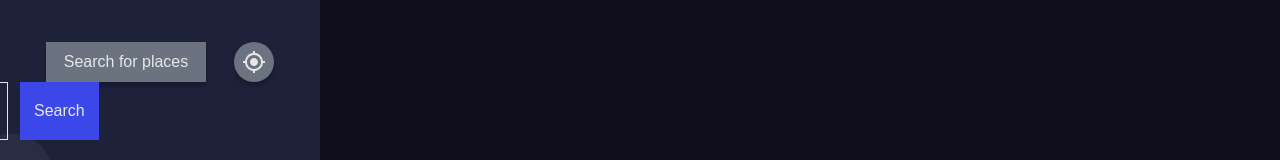
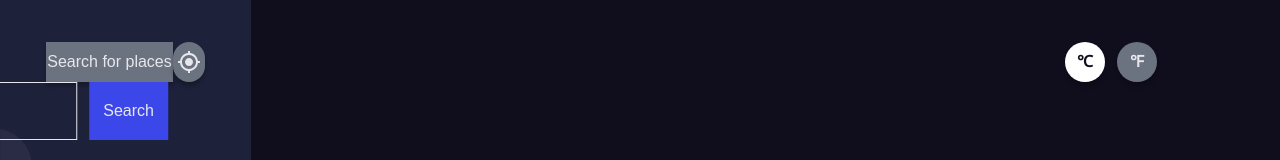
Before and after one commit to VinhTruong2001/devchallenge.weatherForcast, a React (Create React App) app: page / in a window 1280 px wide. Shown: the top 160 px of the page. Built offline with nearby package versions, Linux system fonts and the light colour scheme; no server answers.

Commit message:
change degree unit btn

```diff
--- a/src/App.jsx
+++ b/src/App.jsx
@@ -8,6 +8,7 @@ function App() {
   const [isToggleLocation, setIsToggleLocation] = useState(false);
   const [woeid, setWoeid] = useState(1252431);
   const [weatherData, setWeatherData] = useState(null);
+  const [degreeUnit, setDegreeUnit] = useState(0)
 
   useEffect(() => {
     callApi('GET', null, woeid).then((res) => {
@@ -16,6 +17,8 @@ function App() {
     })
   }, [woeid])
 
+
+
   return (
     <div className="App">
       <div className="flex flex-col lg:flex-row min-h-screen">
@@ -23,6 +26,7 @@ function App() {
           <SideBar
             weatherData={weatherData}
             toggleLocation={() => setIsToggleLocation(true)}
+            degreeUnit={degreeUnit}
           />
           <LocationSearch
             toggleLocation={() => setIsToggleLocation(false)}
@@ -31,8 +35,21 @@ function App() {
           />
         </div>
 
-        <div className="lg:flex-2-3 bg-secondary-color">
-
+        <div className="lg:flex-2-3 bg-secondary-color p-[52px_54px_25px] lg:p-[42px_123px_25px_154px]">
+          <div className="flex justify-end">
+            <div
+              onClick={() => setDegreeUnit(0)}
+              className={`w-10 h-10 flex-center shadow-btn rounded-full bg-gray-500 cursor-pointer mr-3 font-bold ${degreeUnit === 0 && 'text-secondary-color bg-white'}`}
+            >
+                &#8451;
+            </div>
+            <div
+              onClick={() => setDegreeUnit(1)}
+              className={`w-10 h-10 flex-center shadow-btn rounded-full bg-gray-500 cursor-pointer font-bold ${degreeUnit === 1 && 'text-secondary-color bg-white'}`}
+            >
+                &#8457;
+            </div>
+          </div>
         </div>
       </div>
     </div>
--- /dev/null
+++ b/src/components/Schedule.jsx
@@ -0,0 +1,11 @@
+import React from 'react'
+
+function Schedule() {
+  return (
+    <div className="lg:p-[66px_0_72px]">
+        Schedule
+    </div>
+  )
+}
+
+export default Schedule
--- a/src/components/SideBar.jsx
+++ b/src/components/SideBar.jsx
@@ -2,7 +2,7 @@ import React from 'react';
 import MyLocationIcon from '@mui/icons-material/MyLocation';
 import LocationOnIcon from '@mui/icons-material/LocationOn';
 
-function SideBar({ toggleLocation, weatherData }) {
+function SideBar({ toggleLocation, weatherData, degreeUnit }) {
 
     const getWeatherIcon = () => {
         getDateFormat();
@@ -12,7 +12,10 @@ function SideBar({ toggleLocation, weatherData }) {
     }
 
     const getTemperature = () => {
-        return Math.round(weatherData?.consolidated_weather[0].the_temp || 0)
+        let temperature = weatherData?.consolidated_weather[0].the_temp || 0
+        if (degreeUnit === 0)
+            return Math.round(temperature);
+        return Math.round(temperature*1.8 + 32)
     }
 
     const getDateFormat = () => {
@@ -53,7 +56,9 @@ function SideBar({ toggleLocation, weatherData }) {
                 {/* Temperature */}
                 <div className="flex-center items-end">
                     <span className="text-[144px] leading-none">{ getTemperature() }</span>
-                    <span className="text-[48px] text-[#A09FB1]">&#8451;</span>
+                    <span className="text-[48px] text-[#A09FB1]">
+                        {degreeUnit ? '\u2109' : '\u2103'}
+                    </span>
                 </div>
 
                 {/* Weather status */}
```
